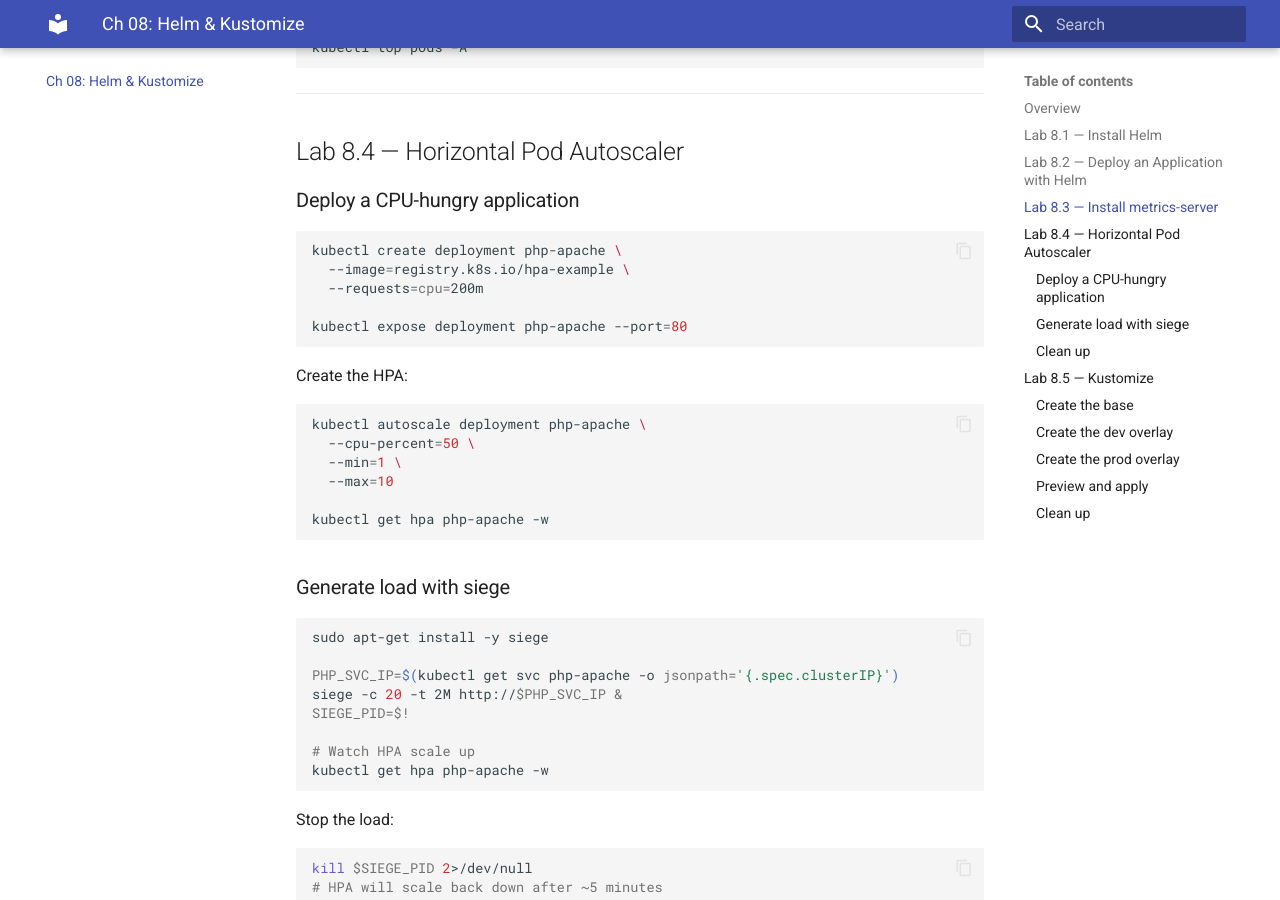
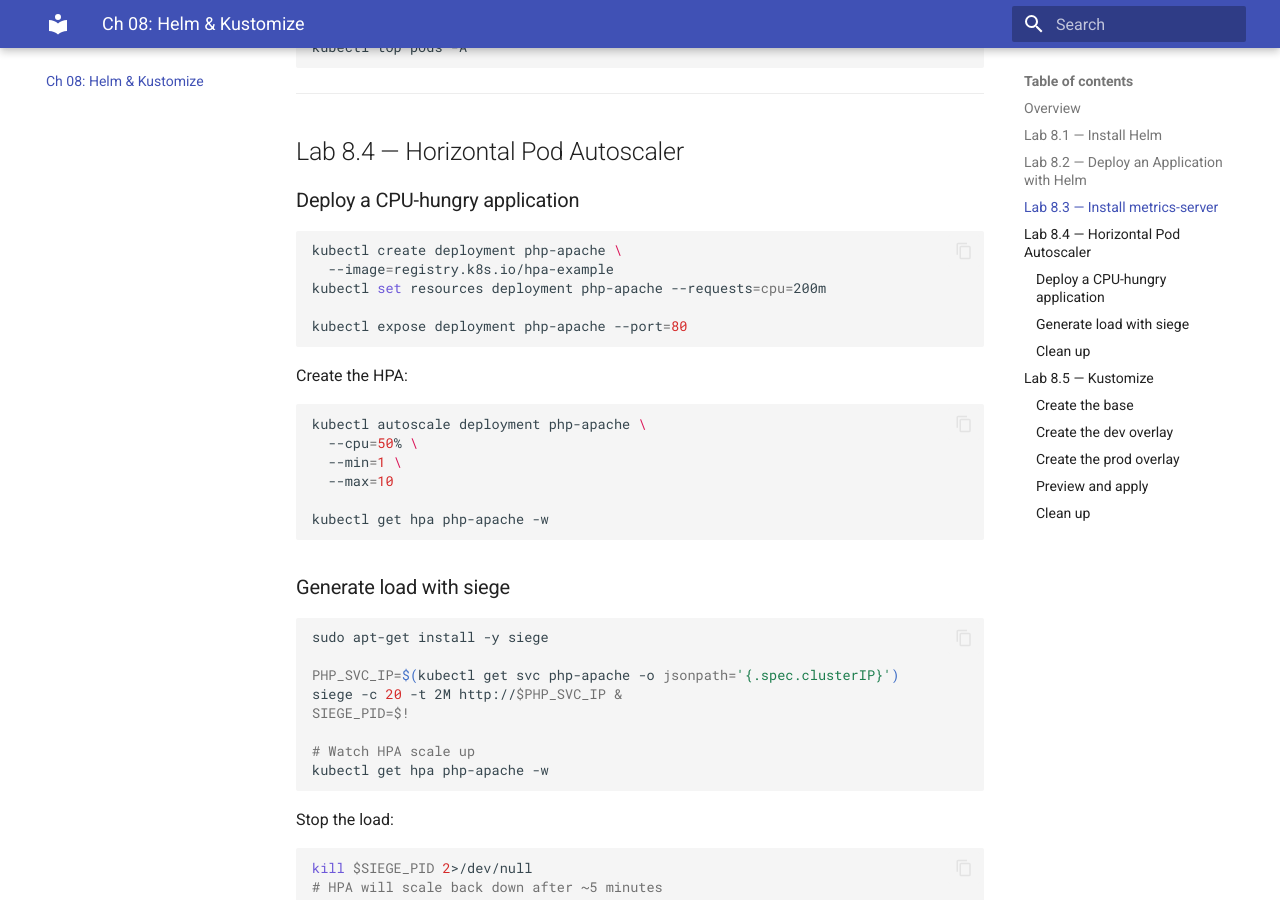
Before and after one commit to helmsman-k8s/lfs458-labs, an MkDocs documentation site: the page built from docs/ch08_labs.md, in a window 1280 px wide and 900 px high, scrolled down 1830 px. Built offline with MkDocs 1.6.1 and Material for MkDocs 9.7.7, drawn with Linux system fonts in a browser that asks for light colours; some of the changed text lies outside the part shown.

````diff
--- a/docs/ch08_labs.md
+++ b/docs/ch08_labs.md
@@ -96,8 +96,8 @@ kubectl top pods -A
 
 ```bash
 kubectl create deployment php-apache \
-  --image=registry.k8s.io/hpa-example \
-  --requests=cpu=200m
+  --image=registry.k8s.io/hpa-example
+kubectl set resources deployment php-apache --requests=cpu=200m
 
 kubectl expose deployment php-apache --port=80
 ```
@@ -106,7 +106,7 @@ Create the HPA:
 
 ```bash
 kubectl autoscale deployment php-apache \
-  --cpu-percent=50 \
+  --cpu=50% \
   --min=1 \
   --max=10
 
@@ -183,7 +183,7 @@ EOF
 
 ```bash
 cat <<EOF > ~/kustomize/overlays/dev/kustomization.yaml
-bases:
+resources:
 - ../../base
 patches:
 - patch: |-
@@ -204,7 +204,7 @@ EOF
 
 ```bash
 cat <<EOF > ~/kustomize/overlays/prod/kustomization.yaml
-bases:
+resources:
 - ../../base
 patches:
 - patch: |-
````
Also changed, not shown: docs/ch07_labs.md (+2 -1 lines), docs/ch09_labs.md (+1 -1 lines).
